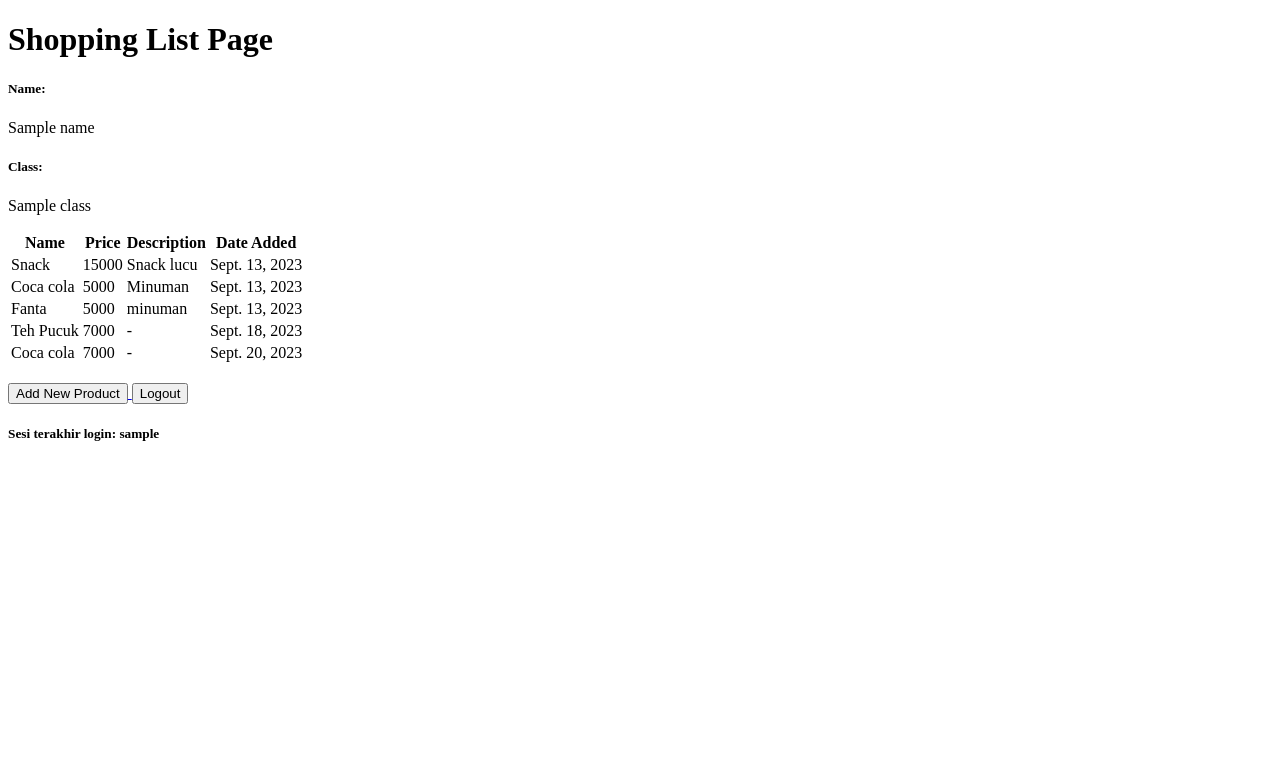
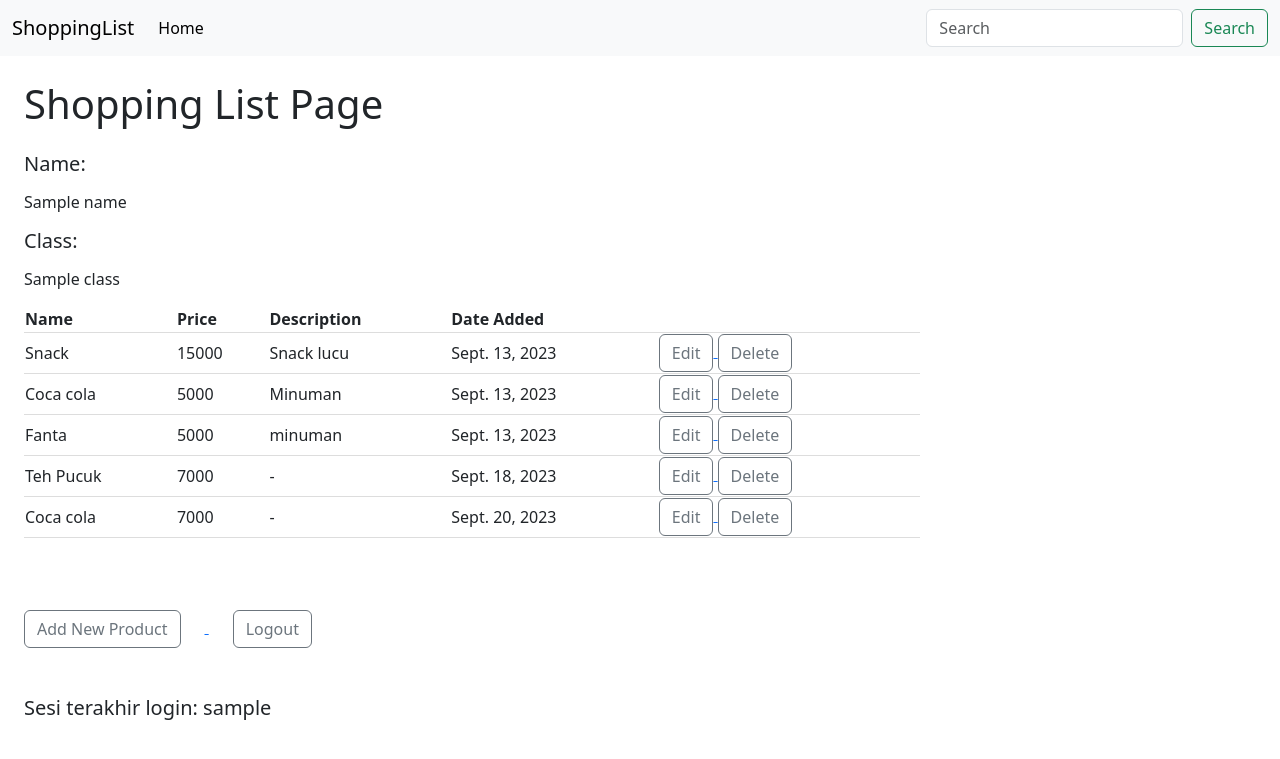
Before and after one commit to KenishaJazlyn/shopping-list, a Django app: template main/templates/main.html in a window 1280 px wide. Shown: the top 759 px of the page. Run offline with Django 4.2, Linux system fonts and the light colour scheme; data comes from the database, SQL or seed files in the repository; both versions use the stored data as it was after the commit; the template is opened without the code that fills it: values that come from a table or form of the project are taken from there, most other values are stand-ins (such as "Sample title", 1, 10 or a date in 2020).

Commit message:
tutorial 4 done

```diff
--- a/main/templates/main.html
+++ b/main/templates/main.html
@@ -1,15 +1,48 @@
 {% extends 'base.html' %}
 
 {% block content %}
-    <h1>Shopping List Page</h1>
+    <style>
+        table {
+            border-collapse: collapse;
+            width: 70%;
+            text-align: left;
+        } tr {
+            border-bottom: 1px solid #ddd;
+        } p {
+        line-height: 30%;
+        }
+    </style>
 
-    <h5>Name:</h5>
-    <p>{{name}}</p>
+    <nav class="navbar navbar-expand-lg bg-body-tertiary">
+        <div class="container-fluid">
+        <a class="navbar-brand" href="#">ShoppingList</a>
+        <button class="navbar-toggler" type="button" data-bs-toggle="collapse" data-bs-target="#navbarSupportedContent" aria-controls="navbarSupportedContent" aria-expanded="false" aria-label="Toggle navigation">
+            <span class="navbar-toggler-icon"></span>
+        </button>
+        <div class="collapse navbar-collapse" id="navbarSupportedContent">
+            <ul class="navbar-nav me-auto mb-2 mb-lg-0">
+            <li class="nav-item">
+                <a class="nav-link active" aria-current="page" href="#">Home</a>
+            </li>
+            </ul>
+            <form class="d-flex" role="search">
+            <input class="form-control me-2" type="search" placeholder="Search" aria-label="Search">
+            <button class="btn btn-outline-success" type="submit">Search</button>
+            </form>
+        </div>
+        </div>
+    </nav>
 
-    <h5>Class:</h5>
-    <p>{{class}}</p>
 
-    <table>
+    <h1 class="m-4">Shopping List Page</h1>
+
+    <h5 class="m-4">Name:</h5>
+    <p  class="m-4">{{name}}</p>
+
+    <h5 class="m-4" >Class:</h5>
+    <p  class="m-4">{{class}}</p>
+
+    <table  class="m-4">
         <tr>
             <th>Name</th>
             <th>Price</th>
@@ -25,6 +58,18 @@
                 <td>{{product.price}}</td>
                 <td>{{product.description}}</td>
                 <td>{{product.date_added}}</td>
+                <td>
+                    <a href="{% url 'main:edit_product' product.pk %}">
+                        <button  type="button" class="btn btn-outline-secondary">
+                            Edit
+                        </button>
+                    </a>
+                    <a href="{% url 'main:delete_product' product.pk %}">
+                          <button  type="button" class="btn btn-outline-secondary">
+                              Delete
+                          </button>
+                      </a>
+                </td>
             </tr>
         {% endfor %}
     </table>
@@ -32,17 +77,17 @@
     <br />
 
     <a href="{% url 'main:create_product' %}">
-        <button>
+        <button type="button" class="btn btn-outline-secondary m-4">
             Add New Product
         </button>
     </a>
     <a href="{% url 'main:logout' %}">
-        <button>
+        <button type="button" class="btn btn-outline-secondary m-4">
             Logout
         </button>
     </a>
 
-    <h5>Sesi terakhir login: {{ last_login }}</h5>
+    <h5 class="m-4">Sesi terakhir login: {{ last_login }}</h5>
 
 
 
--- a/main/urls.py
+++ b/main/urls.py
@@ -1,12 +1,12 @@
 from django.urls import path
 from main.views import show_main
-from main.views import show_main, create_product, show_xml, show_json, show_xml_by_id, show_json_by_id ,register, login_user, logout_user
+from main.views import show_main, create_product, show_xml, show_json, show_xml_by_id, show_json_by_id ,register, login_user, logout_user, edit_product, delete_product
 
 app_name = 'main'
 
 urlpatterns = [
     path('', show_main, name='show_main'), path('create-product', create_product, name='create_product'),
     path('xml/', show_xml, name='show_xml'), path('json/', show_json, name='show_json'), path('xml/<int:id>/', show_xml_by_id, name='show_xml_by_id'),path('json/<int:id>/', show_json_by_id, name='show_json_by_id')
-    ,path('logout/', logout_user, name='logout'),path('login/', login_user, name='login'), path('register/', register, name='register')
+    ,path('logout/', logout_user, name='logout'),path('delete/<int:id>', delete_product, name='delete_product'),path('login/', login_user, name='login'), path('edit-product/<int:id>', edit_product, name='edit_product'),path('register/', register, name='register')
 
 ]
--- a/templates/base.html
+++ b/templates/base.html
@@ -2,13 +2,17 @@
 <!DOCTYPE html>
 <html lang="en">
     <head>
+        {% block meta %}
         <meta charset="UTF-8" />
         <meta
             name="viewport"
             content="width=device-width, initial-scale=1.0"
         />
-        {% block meta %}
         {% endblock meta %}
+        <link href="https://cdn.jsdelivr.net/npm/bootstrap@5.3.2/dist/css/bootstrap.min.css" rel="stylesheet" integrity="sha384-T3c6CoIi6uLrA9TneNEoa7RxnatzjcDSCmG1MXxSR1GAsXEV/Dwwykc2MPK8M2HN" crossorigin="anonymous">
+        <script src="https://code.jquery.com/jquery-3.6.0.min.js" integrity="sha384-KyZXEAg3QhqLMpG8r+J4jsl5c9zdLKaUk5Ae5f5b1bw6AUn5f5v8FZJoMxm6f5cH1" crossorigin="anonymous"></script>
+        <!-- <script src="https://cdn.jsdelivr.net/npm/@popperjs/core@2.11.8/dist/umd/popper.min.js" integrity="sha384-I7E8VVD/ismYTF4hNIPjVp/Zjvgyol6VFvRkX/vR+Vc4jQkC+hVqc2pM8ODewa9r" crossorigin="anonymous"></script>
+        <script src="https://cdn.jsdelivr.net/npm/bootstrap@5.3.2/dist/js/bootstrap.min.js" integrity="sha384-BBtl+eGJRgqQAUMxJ7pMwbEyER4l1g+O15P+16Ep7Q9Q+zqX6gSbd85u4mG4QzX+" crossorigin="anonymous"></script> -->
     </head>
 
     <body>
```
Also changed, not shown: main/templates/edit_product.html (added, +22 -0 lines), main/views.py (+22 -0 lines), db.sqlite3.
